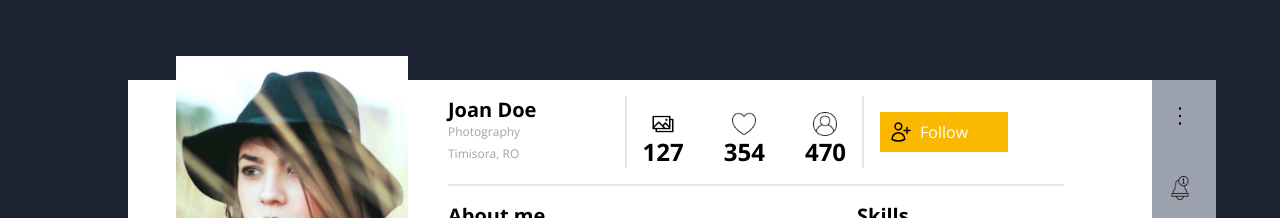
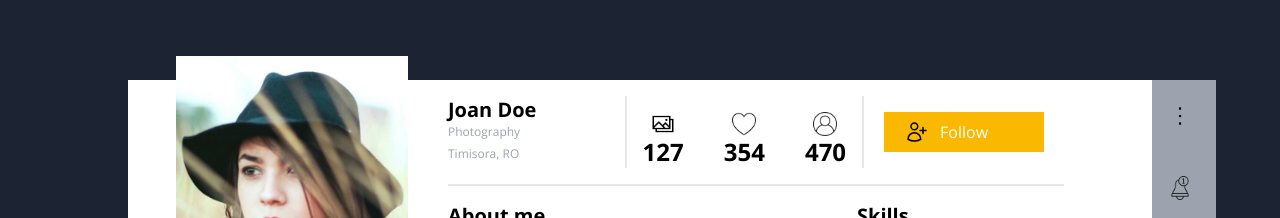
Before and after one commit to Ajithdev444/card, a Next.js app: page /photo in a window 1280 px wide. Shown: the top 218 px of the page. Built offline with nearby package versions, Linux system fonts and the light colour scheme.

Commit message:
follow button

```diff
--- a/pages/photo/index.tsx
+++ b/pages/photo/index.tsx
@@ -55,15 +55,21 @@ const index = () => {
                     </div>
                 </div>
 
-                <div className='px-4 py-4 w-full relative'>
+                <div className='px-4 py-4 w-full'>
 
-                <svg xmlns="http://www.w3.org/2000/svg"
-                 fill="none" viewBox="0 0 24 24" stroke-width="1.5" stroke="currentColor" className="w-6 h-6 absolute left-6 top-6">
+
+
+                 <div className='flex justify-center items-center relative'>
+                 <svg xmlns="http://www.w3.org/2000/svg"
+                 fill="none" viewBox="0 0 24 24" stroke-width="1.5" stroke="currentColor" className="w-6 h-6 absolute left-6">
                  <path stroke-linecap="round" stroke-linejoin="round"
                  d="M19 7.5v3m0 0v3m0-3h3m-3 0h-3m-2.25-4.125a3.375 3.375 0 11-6.75 0 3.375 3.375 0 016.75 0zM4 19.235v-.11a6.375 6.375 0 0112.75 0v.109A12.318 12.318 0 0110.374 21c-2.331 0-4.512-.645-6.374-1.766z" />
                  </svg>
+                 <button className='px-14 py-2   bg-[#FBB800] text-white'>Follow</button>
 
-                    <button className='px-10 py-2  bg-[#FBB800] text-white'>Follow</button>
+                 </div>
+
+
 
                 </div>
 
```
